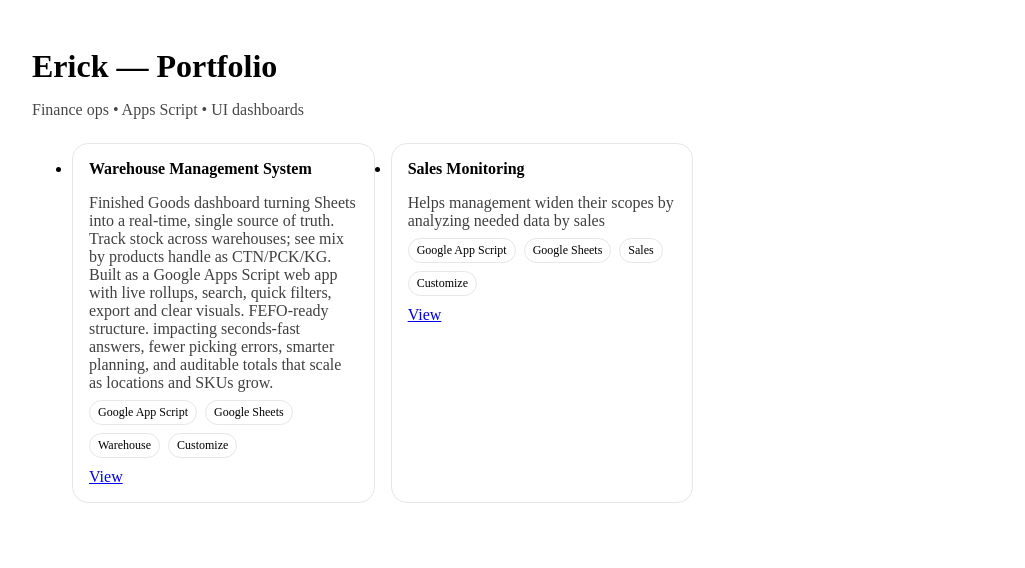
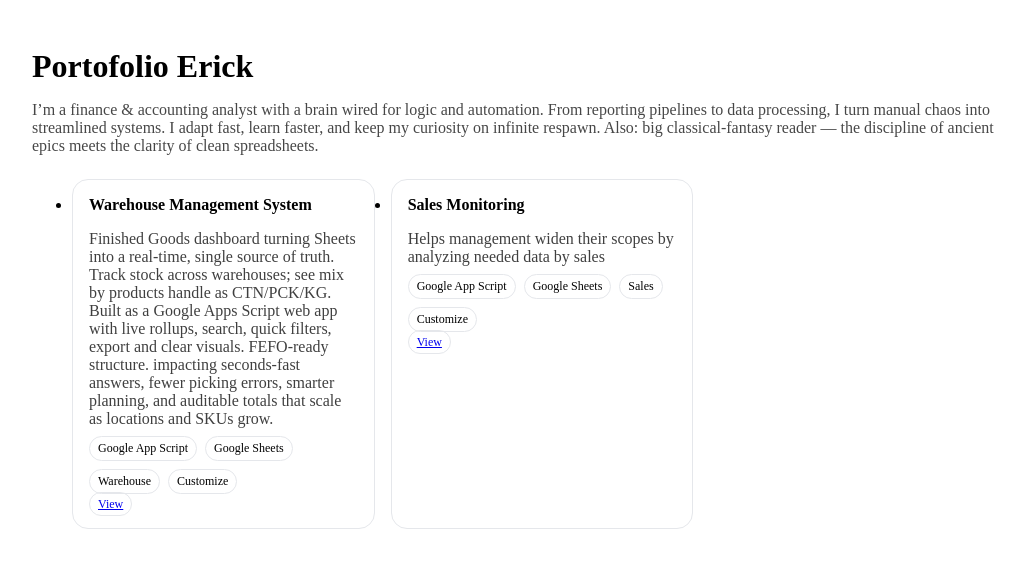
Before and after one commit to erickchia/portfolio, a Next.js app: page / in a window 1280 px wide. Shown: the top 568 px of the page, without its empty margins (118-1143 px from the left). Built offline with nearby package versions, Linux system fonts and the light colour scheme.

Commit message:
Update page.js

```diff
--- a/app/page.js
+++ b/app/page.js
@@ -3,8 +3,12 @@ import { projects } from "../data/projects";
 export default function Home() {
   return (
     <main style={{maxWidth:980,margin:"48px auto",padding:"0 20px"}}>
-      <h1 style={{fontSize:"2rem",fontWeight:800,marginBottom:8}}>Erick — Portfolio</h1>
-      <p style={{opacity:.72,marginBottom:24}}>Finance ops • Apps Script • UI dashboards</p>
+      <h1 style={{fontSize:"2rem",fontWeight:800,marginBottom:8}}>Portofolio Erick</h1>
+      <p style={{opacity:.72,marginBottom:24}}>
+          I’m a finance & accounting analyst with a brain wired for logic and automation. From reporting pipelines to data processing,
+          I turn manual chaos into streamlined systems. I adapt fast, learn faster, and keep my curiosity on infinite respawn.
+          Also: big classical-fantasy reader — the discipline of ancient epics meets the clarity of clean spreadsheets.
+      </p>
 
       <ul style={{display:"grid",gridTemplateColumns:"repeat(auto-fill,minmax(260px,1fr))",gap:16}}>
         {projects.map((p,i)=>(
@@ -14,11 +18,14 @@ export default function Home() {
             {p.tags?.length>0 && (
               <div style={{display:"flex",gap:8,flexWrap:"wrap"}}>
                 {p.tags.map(t=>(
-                  <span key={t} style={{fontSize:12,border:"1px solid #e5e7eb",borderRadius:999,padding:"4px 8px"}}>{t}</span>
+                  <span key={t}
+                  style={{fontSize:12,border:"1px solid #e5e7eb",borderRadius:999,padding:"4px 8px"}}>{t}</span>
                 ))}
               </div>
             )}
-            {p.url && <a href={p.url} target="_blank" style={{display:"inline-block",marginTop:10,textDecoration:"underline"}}>View</a>}
+            {p.url && <a href={p.url} target="_blank"
+              style={{fontSize:12,border:"1px solid #e5e7eb",borderRadius:999,padding:"4px 8px"}}>
+              View</a>}
           </li>
         ))}
       </ul>
```
